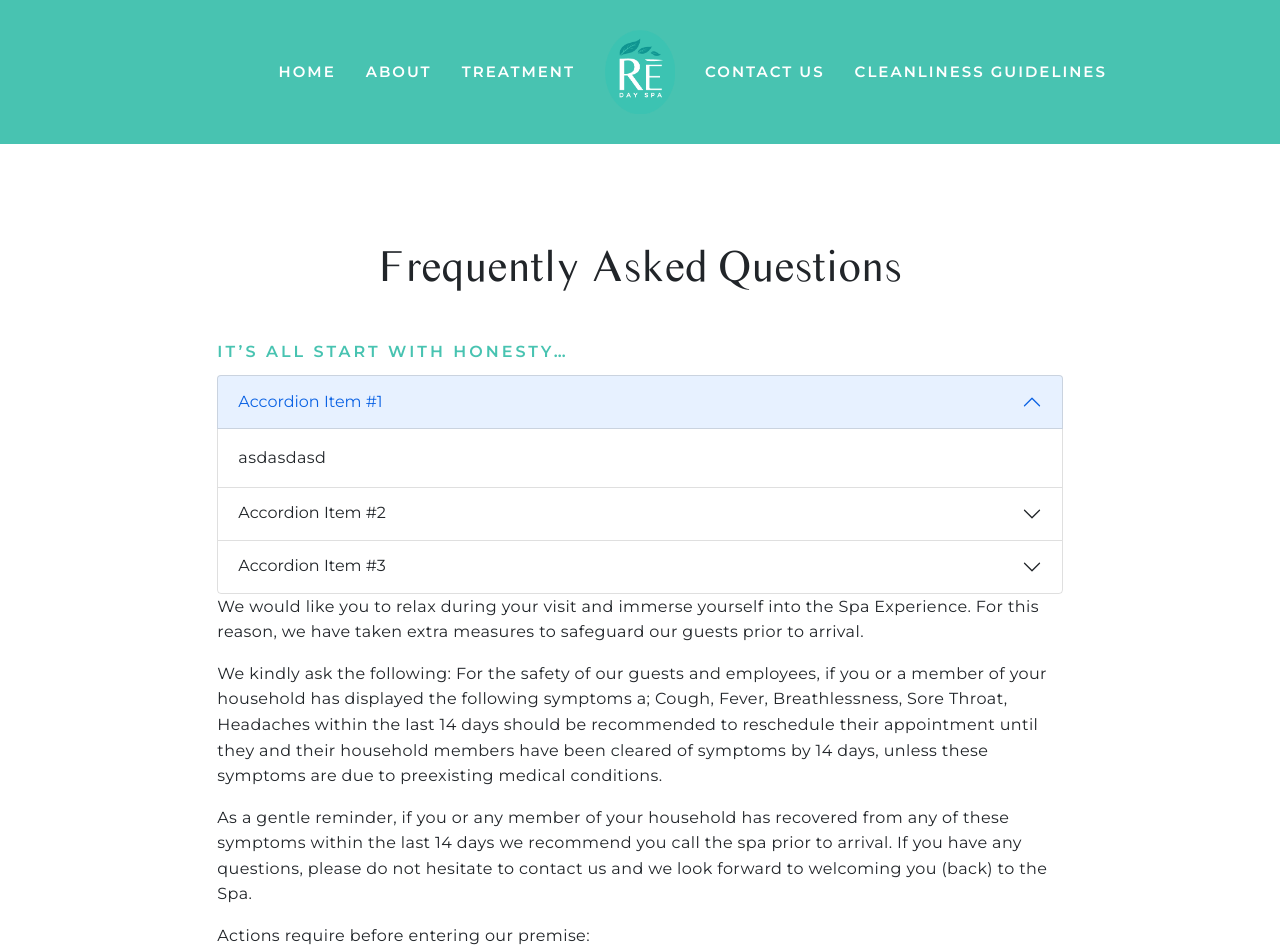
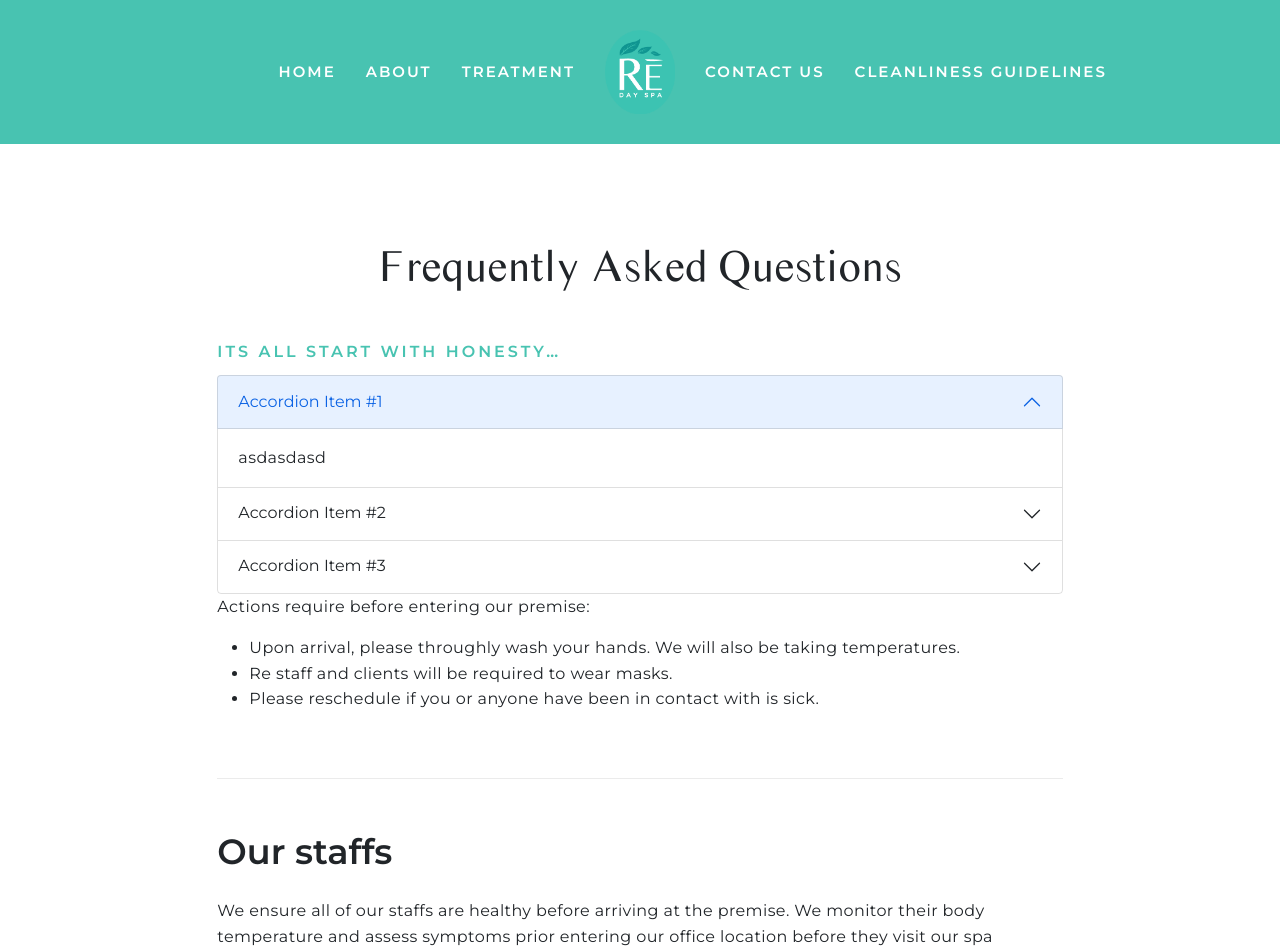
Before and after one commit to aldipee/redayspa, a Next.js app: page /faq in a window 1280 px wide. Shown: the top 952 px of the page. Built offline with nearby package versions, Linux system fonts and the light colour scheme.

Commit message:
remove text faq

```diff
--- a/pages/faq.js
+++ b/pages/faq.js
@@ -82,7 +82,7 @@ export default function Home() {
                 <div className="ttl-treatment text-center mb50">
                   Frequently Asked Questions
                 </div>
-                <div className="sm-heading">IT’S ALL START WITH HONESTY…</div>
+                <div className="sm-heading">ITS ALL START WITH HONESTY…</div>
                 <div class="accordion" id="accordionExample">
                   <div class="accordion-item">
                     <h2 class="accordion-header">
@@ -91,8 +91,6 @@ export default function Home() {
                         type="button"
                         data-bs-toggle="collapse"
                         data-bs-target="#collapseOne"
-                        aria-expanded="true"
-                        aria-controls="collapseOne"
                       >
                         Accordion Item #1
                       </button>
@@ -114,8 +112,6 @@ export default function Home() {
                         type="button"
                         data-bs-toggle="collapse"
                         data-bs-target="#collapseTwo"
-                        aria-expanded="false"
-                        aria-controls="collapseTwo"
                       >
                         Accordion Item #2
                       </button>
@@ -137,8 +133,6 @@ export default function Home() {
                         type="button"
                         data-bs-toggle="collapse"
                         data-bs-target="#collapseThree"
-                        aria-expanded="false"
-                        aria-controls="collapseThree"
                       >
                         Accordion Item #3
                       </button>
@@ -154,28 +148,6 @@ export default function Home() {
                     </div>
                   </div>
                 </div>
-                <p>
-                  We would like you to relax during your visit and immerse
-                  yourself into the Spa Experience. For this reason, we have
-                  taken extra measures to safeguard our guests prior to arrival.
-                </p>
-                <p>
-                  We kindly ask the following: For the safety of our guests and
-                  employees, if you or a member of your household has displayed
-                  the following symptoms a; Cough, Fever, Breathlessness, Sore
-                  Throat, Headaches within the last 14 days should be
-                  recommended to reschedule their appointment until they and
-                  their household members have been cleared of symptoms by 14
-                  days, unless these symptoms are due to preexisting medical
-                  conditions.
-                </p>
-                <p>
-                  As a gentle reminder, if you or any member of your household
-                  has recovered from any of these symptoms within the last 14
-                  days we recommend you call the spa prior to arrival. If you
-                  have any questions, please do not hesitate to contact us and
-                  we look forward to welcoming you (back) to the Spa.
-                </p>
                 <p>Actions require before entering our premise:</p>
                 <ul>
                   <li>
```
